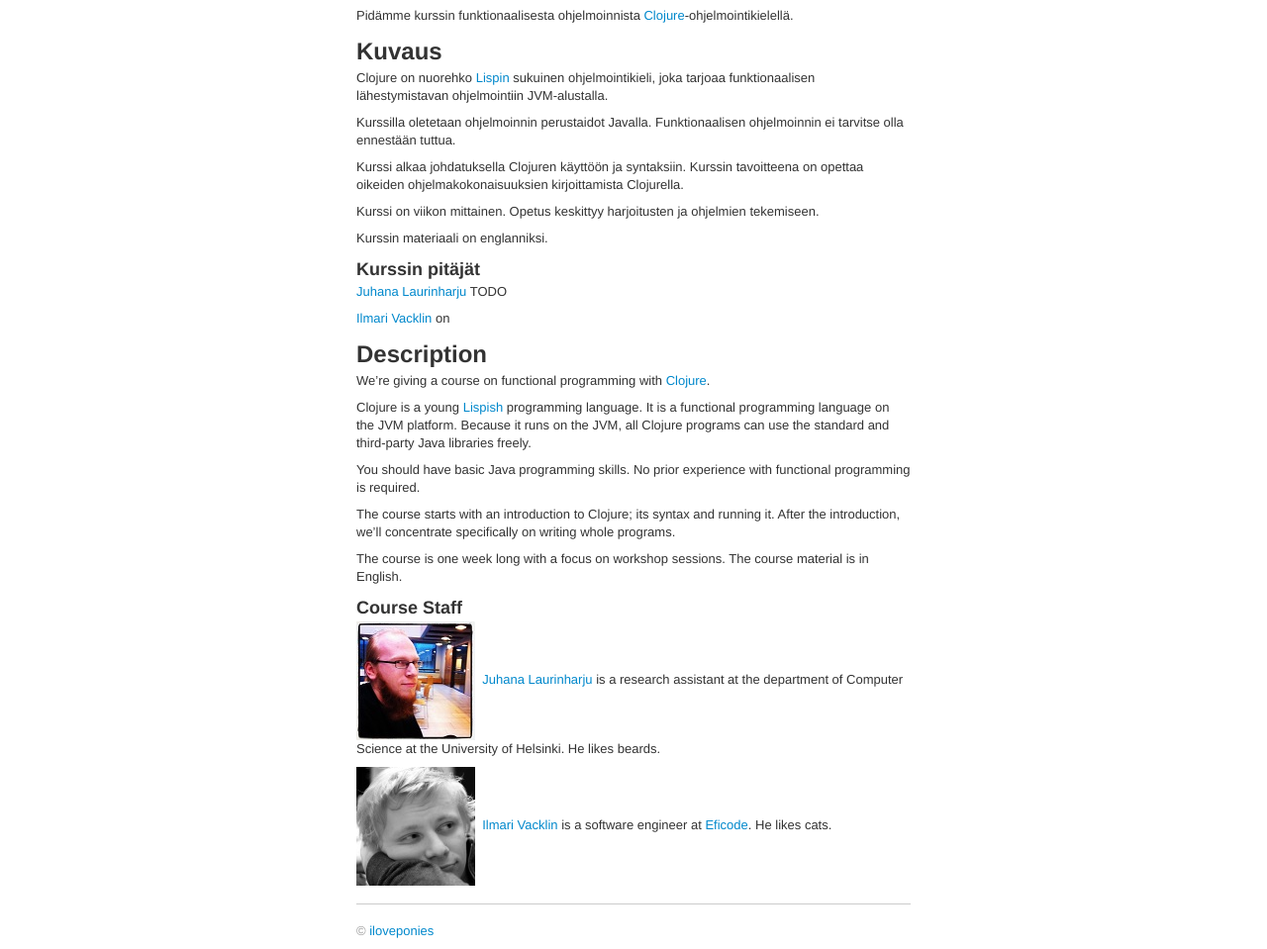
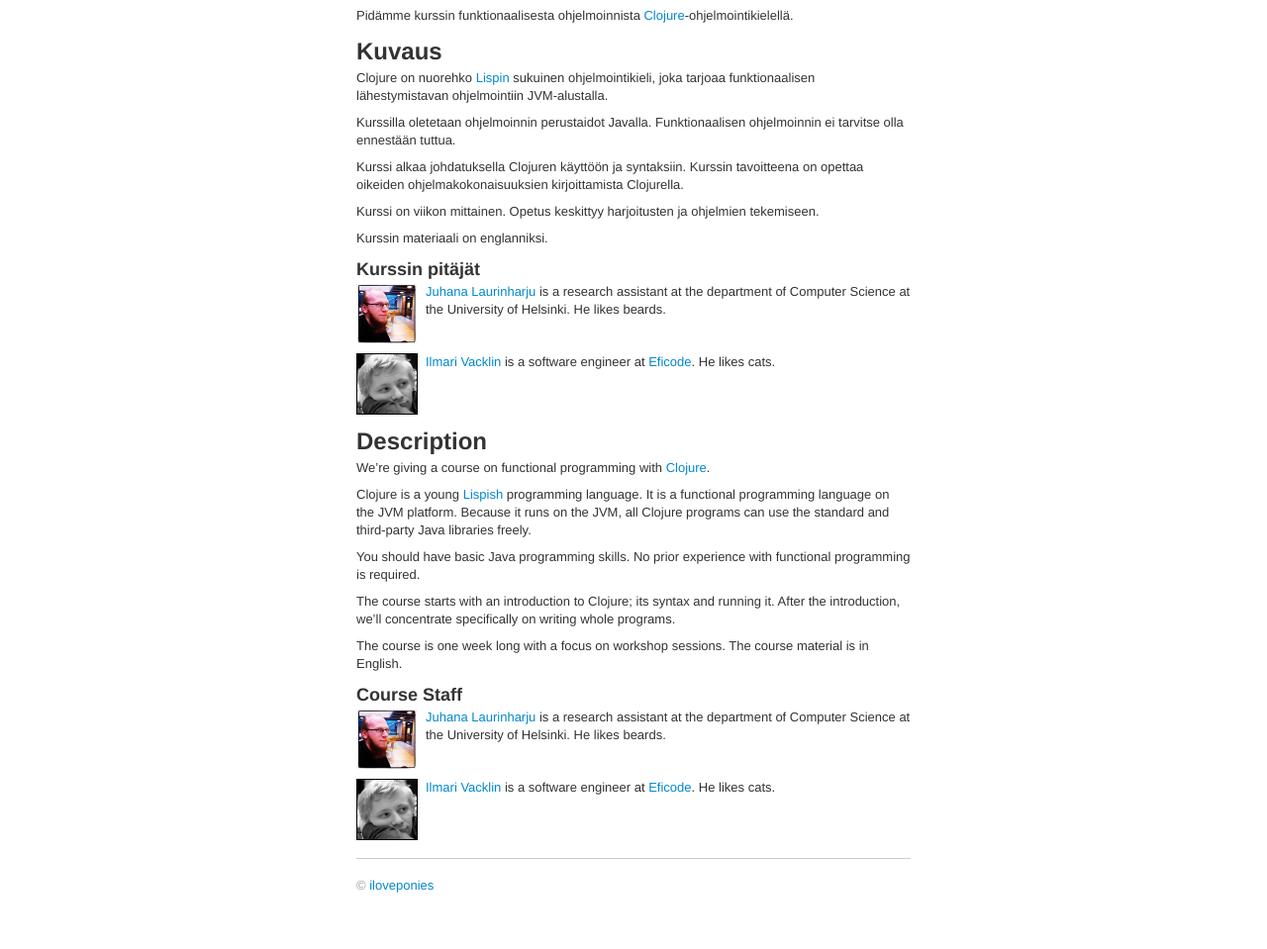
Before and after one commit to iloveponies/iloveponies.github.com, a plain HTML site: page index.html in a window 1280 px wide. Shown: the part 51-1010 px from the top of the page at 99% size. After the commit the page ends 964 px from the top, so only its background shows below. Drawn offline with Linux system fonts and the light colour scheme.

Commit message:
Tweaks to the descriptions

```diff
--- a/css/base.css
+++ b/css/base.css
@@ -1,9 +1,5 @@
 @import "bootstrap.css";
 @import "bootstrap-responsive.css";
-
-/*.container {*/
-    /*max-width: 560px;*/
-/*}*/
 
 .container {
     max-width: 560px;
@@ -15,3 +11,18 @@ footer {
     border-top: 1px solid #ccc;
     padding-top: 18px;
 }
+
+p::after {
+    clear: both;
+    display: block;
+    content: "";
+}
+
+img {
+    margin-right: 8px;
+    border: 1px solid rgba(1,1,1,0);
+}
+
+img[alt="photo of ilmari"] {
+    border: 1px solid #000;
+}
--- a/index.html
+++ b/index.html
@@ -31,8 +31,14 @@
 <p>Kurssi on viikon mittainen. Opetus keskittyy harjoitusten ja ohjelmien tekemiseen.</p>
 <p>Kurssin materiaali on englanniksi.</p>
 <h3 id="kurssin-pitäjät">Kurssin pitäjät</h3>
-<p><a href="http://cs.helsinki.fi/people/juhana.laurinharju">Juhana Laurinharju</a> TODO</p>
-<p><a href="http://about.me/wolverian">Ilmari Vacklin</a> on</p>
+
+<p><img width="60" height="60" src="img/juhana.jpg" alt="photo of juhana"
+    align="left">
+<a href="http://cs.helsinki.fi/people/juhana.laurinharju">Juhana Laurinharju</a> is a research assistant at the department of Computer Science at the University of Helsinki. He likes beards.</p>
+
+<p><img width="60" height="60" src="img/ilmari.jpg" alt="photo of ilmari" align="left">
+<a href="http://about.me/wolverian">Ilmari Vacklin</a> is a software engineer at <a href="http://eficode.com">Eficode</a>. He likes cats.</p>
+
 <h2 id="description">Description</h2>
 <p>We’re giving a course on functional programming with <a href="http://clojure.org">Clojure</a>.</p>
 <p>Clojure is a young <a href="http://en.wikipedia.org/wiki/Lisp_%28programming_language%29">Lispish</a> programming language. It is a functional programming language on the JVM platform. Because it runs on the JVM, all Clojure programs can use the standard and third-party Java libraries freely.</p>
@@ -40,10 +46,16 @@
 <p>The course starts with an introduction to Clojure; its syntax and running it. After the introduction, we’ll concentrate specifically on writing whole programs.</p>
 <p>The course is one week long with a focus on workshop sessions. The course material is in English.</p>
 <h3 id="course-staff">Course Staff</h3>
-<p><img src="img/juhana.jpg" alt="photo of juhana">  <a href="http://cs.helsinki.fi/people/juhana.laurinharju">Juhana Laurinharju</a> is a research assistant at the department of Computer Science at the University of Helsinki. He likes beards.</p>
-<p><img src="img/ilmari.jpg" alt="photo of ilmari">  <a href="http://about.me/wolverian">Ilmari Vacklin</a> is a software engineer at <a href="http://eficode.com">Eficode</a>. He likes cats.</p>
+
+<p><img width="60" height="60" src="img/juhana.jpg" alt="photo of juhana"
+    align="left">
+<a href="http://cs.helsinki.fi/people/juhana.laurinharju">Juhana Laurinharju</a> is a research assistant at the department of Computer Science at the University of Helsinki. He likes beards.</p>
+
+<p><img width="60" height="60" src="img/ilmari.jpg" alt="photo of ilmari" align="left">
+<a href="http://about.me/wolverian">Ilmari Vacklin</a> is a software engineer at <a href="http://eficode.com">Eficode</a>. He likes cats.</p>
+
 <footer>
-    <p>&copy; <a href="mailto:ilmari.vacklin@gmail.com">iloveponies</a></p>
+<p>&copy; <a href="mailto:ilmari.vacklin@gmail.com">iloveponies</a></p>
 </footer>
 </div>
 </div>
```
